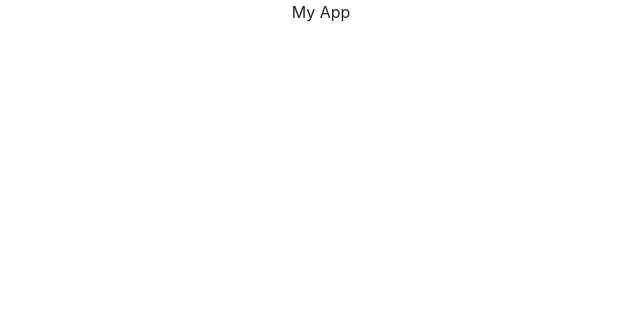
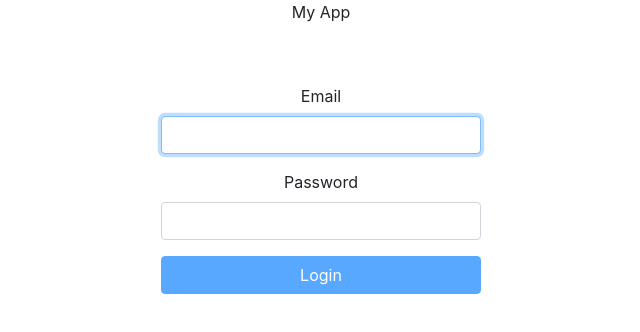
Before and after one commit to agnenevulyte/react-login-form, a React (Create React App) app: page / in a window 1280 px wide. Shown: the top 332 px of the page, without its empty margins (319-959 px from the left). Built offline with nearby package versions, Linux system fonts and the light colour scheme.

Commit message:
created Login index.js and imported in App.js

```diff
--- a/src/App.js
+++ b/src/App.js
@@ -1,8 +1,11 @@
 import React from 'react';
 import './App.css';
+import Login from './containers/Login';
 
 function App() {
-	return <div className="App">My App</div>;
+	return <div className="App">My App
+		<Login/>
+	</div>;
 }
 
 export default App;
--- /dev/null
+++ b/src/containers/Login/index.js
@@ -0,0 +1,44 @@
+import React, { useState } from 'react';
+import { Button, FormGroup, FormControl, Form } from "react-bootstrap";
+// import { Button, FormGroup, FormControl, ControlLabel } from "react-bootstrap";
+import "./Login.css";
+
+export default function Login(props) {
+	const [email, setEmail] = useState("");
+	const [password, setPassword] = useState("");
+
+	function validateForm() {
+	  return email.length > 0 && password.length > 0;
+	}
+
+	function handleSubmit(event) {
+	  event.preventDefault();
+	}
+
+	return (
+	  <div className="Login">
+		<form onSubmit={handleSubmit}>
+		  <FormGroup controlId="email" bsSize="large">
+			<Form.Label>Email</Form.Label>
+			<FormControl
+			  autoFocus
+			  type="email"
+			  value={email}
+			  onChange={e => setEmail(e.target.value)}
+			/>
+		  </FormGroup>
+		  <FormGroup controlId="password" bsSize="large">
+			<Form.Label>Password</Form.Label>
+			<FormControl
+			  value={password}
+			  onChange={e => setPassword(e.target.value)}
+			  type="password"
+			/>
+		  </FormGroup>
+		  <Button block bsSize="large" disabled={!validateForm()} type="submit">
+			Login
+		  </Button>
+		</form>
+	  </div>
+	);
+}
```
